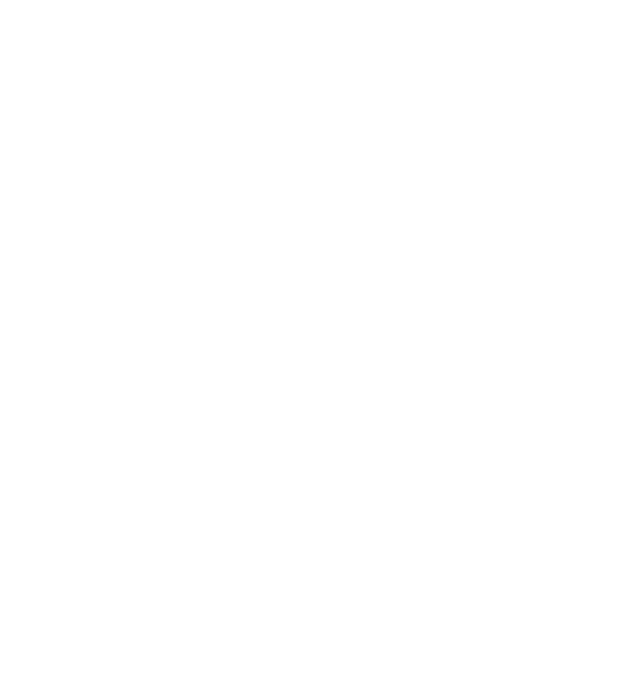
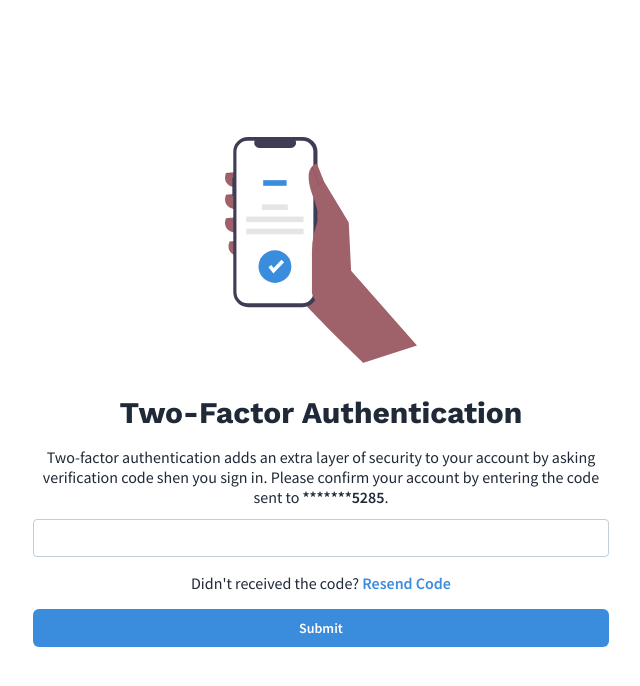
Before and after one commit to abaam/agrabha-logistic-front-end, a Vue app: page /authentication in a window 1280 px wide. Before the commit this address had no page. Shown: the top 686 px of the page, without its empty margins (319-959 px from the left). Built offline with nearby package versions, Linux system fonts and the light colour scheme; what vuex-shared-mutations would draw is missing.

Commit message:
Added login two-factor authentication page

```diff
--- a/src/router/index.js
+++ b/src/router/index.js
@@ -28,6 +28,11 @@ const routes = [
     component: () => import ('../views/Verification.vue')
   },
   {
+    path: '/authentication',
+    name: 'Authentication',
+    component: () => import ('../views/Authentication.vue')
+  },
+  {
     path: '/profile',
     name: 'Profile',
     component: () => import ('../views/Profile.vue')
--- /dev/null
+++ b/src/views/Authentication.vue
@@ -0,0 +1,46 @@
+<template>
+    <main class="container mx-auto max-w-2xl min-h-screen grid place-content-center">
+        <section class="grid place-items-center px-4 md:px-8 lg:px-12">
+            <div class="text-center">
+                <img class="w-32 md:w-40 lg:w-48 mx-auto mb-8" src="../../public/svg/verification.svg" alt="Account Verification">
+
+                <h2 class="block font-bold text-xl md:text-2xl lg:text-3xl leading-6 mb-4">Two-Factor Authentication</h2>
+
+                <p class="block leading-5 my-3">Two-factor authentication adds an extra layer of security to your account by asking verification code shen you sign in. Please confirm your account by entering the code sent to <span class="font-semibold">*******5285</span>.</p>
+
+                <form action="">
+                    <div class="mb-4 w-full">
+                        <label class="block text-sm font-semibold sr-only">Verify Account</label>
+                        <input maxlength="6" type="text" class="text-center font-semibold appearance-none rounded relative block w-full px-3 py-2 border border-grey placeholder-grey text-gray-800 focus:outline-none focus:ring-grey-dark focus:ring-0 focus:border-grey-dark focus:z-10 sm:text-sm" />
+                    </div>
+
+                    <p class="block text-center leading-5 my-4">Didn't received the code? <a href="" class="font-semibold text-blue-light hover:text-blue">Resend Code</a></p>
+
+                    <ButtonSolidBlue class="w-full my-4 font-semibold">Submit</ButtonSolidBlue>
+                </form>
+            </div>
+        </section>
+    </main>
+</template>
+
+<script>
+    import ButtonSolidBlue from '../components/buttons/ButtonSolidBlue.vue'
+
+    export default {
+        name: 'Authentication',
+        methods: {
+            onKeyup(event){
+                event.target.value = event.target.value.replace(/[^0-9]/g,'')
+
+                if((event.keyCode >= 48 && event.keyCode <= 57)||(event.keyCode >= 96 && event.keyCode<=105)){
+                    const next = event.target.nextElementSibling
+                    event.target.parentElement.nextElementSibling.lastChild.focus()
+                    if(next === null) return
+                        event.target.parentElement.nextElementSibling.lastChild.focus()
+                }
+                return
+            }
+        },
+        components: { ButtonSolidBlue }
+    }
+</script>
```
